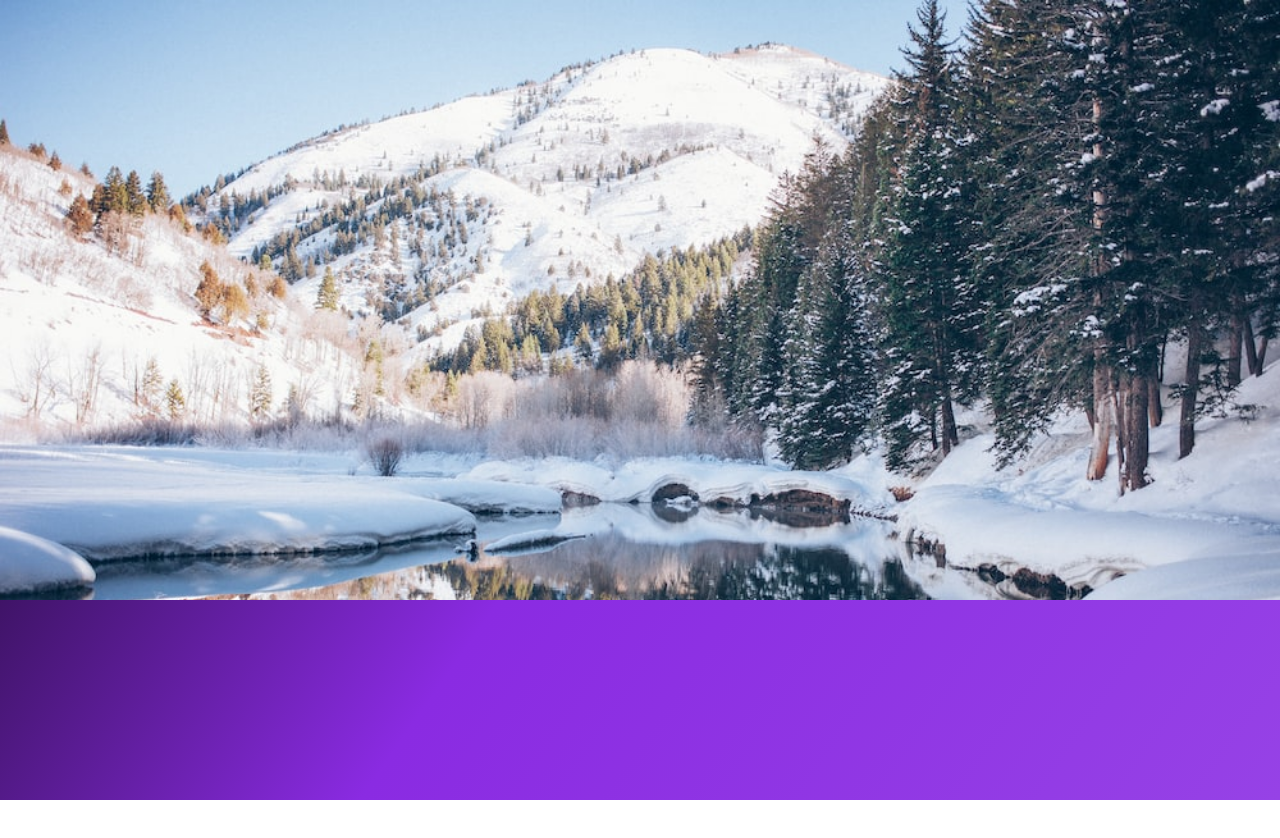
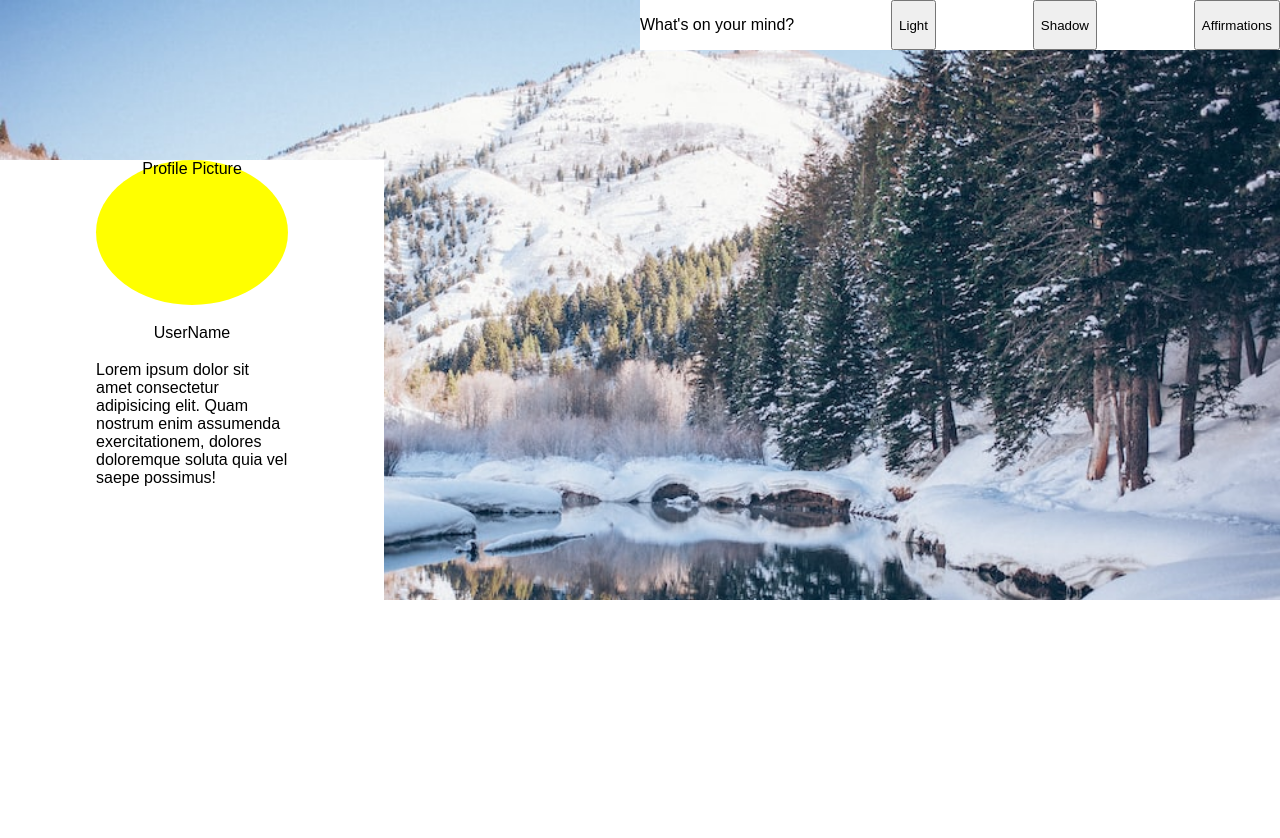
Before and after one commit to JasonGarcia131/UserLogin, a React (Create React App) app in the folder frontend/: page /profile in a window 1280 px wide. Shown: the top 838 px of the page. Before the commit the page ends 800 px from the top, so only its background shows below. Built offline with nearby package versions, Linux system fonts and the light colour scheme.

Commit message:
dynamic theme for header and aside with button click

```diff
--- a/frontend/src/App.css
+++ b/frontend/src/App.css
@@ -6,7 +6,6 @@ body{
   margin: 0;
   padding: 0;
   box-sizing: border-box;
-  background: linear-gradient(125deg, black, blueviolet, rgb(150, 66, 230) )
 }
 
 input{
--- a/frontend/src/components/Banner.jsx
+++ b/frontend/src/components/Banner.jsx
@@ -1,12 +1,22 @@
 import React from "react";
 import "../pages/profile.css"
 
-function Banner() {
+function Banner(props) {
+
+    const { setTheme, theme } = props;
 
     return (
         <header>
-            <div className="banner">
+            <div id="banner" className={theme === "light" ? "lightBanner" : "shadowBanner"}>
             </div>
+            <nav className="navBarWrapper">
+                <p>
+                    What's on your mind?
+                </p>
+                <button onClick={()=>setTheme("light")}>Light</button>
+                <button onClick={()=>setTheme("shadow")}>Shadow</button>
+                <button>Affirmations</button>
+            </nav>
         </header>
     )
 }
--- /dev/null
+++ b/frontend/src/components/UserCard.jsx
@@ -0,0 +1,22 @@
+import React from "react";
+
+function UserCard(props) {
+
+    const {theme} = props;
+
+    return (
+        <aside id="userCardWrapper" className={theme === "light" ? "lightAside" : "shadowAside"}>
+            <div className="profilePictureWrapper">
+                Profile Picture
+            </div>
+            <div className="userNameWrapper">
+                UserName
+            </div>
+            <div className="userBioWrapper">
+                Lorem ipsum dolor sit amet consectetur adipisicing elit. Quam nostrum enim assumenda exercitationem, dolores doloremque soluta quia vel saepe possimus!
+            </div>
+        </aside>
+    )
+}
+
+export default UserCard;
--- a/frontend/src/pages/Profile.jsx
+++ b/frontend/src/pages/Profile.jsx
@@ -1,9 +1,23 @@
 import Banner from "../components/Banner";
+import UserCard from "../components/UserCard";
+import { useState } from "react";
+import { useEffect } from "react";
 
-function Profile (){
+function Profile() {
 
-    return(
-        <Banner/>
+    const [theme, setTheme] = useState("");
+
+    useEffect(() => {
+        setTheme("light");
+    }, [])
+
+    console.log("Theme", theme);
+
+    return (
+        <div >
+            <Banner theme={theme} setTheme={setTheme} />
+            <UserCard theme={theme}/>
+        </div>
     )
 
 }
--- a/frontend/src/pages/profile.css
+++ b/frontend/src/pages/profile.css
@@ -1,6 +1,79 @@
-.banner{
+header{
     width: 100%;
     height: 600px;
-    background-image: url("../images/winterbackground.jpg");
+}
+
+#banner {
+    width: 100%;
+    height: 100%;
     background-size: cover;
 }
+
+#mainWrapper{
+    border: 1px solid red;
+}
+
+.navBarWrapper {
+    position: absolute;
+    display: flex;
+    flex-direction: row;
+    justify-content: space-between;
+    top: 0;
+    right: 0;
+    width: 50%;
+    background-color: white;
+}
+
+.lightBanner {
+    background-image: url("../images/winterbackground.jpg");
+}
+
+.shadowBanner {
+    background-image: url("../images/shadowWinterBackground.jpg");
+}
+
+.lightTheme {
+    background-color: white;
+    width: 100%;
+}
+
+.shadowTheme {
+    background-color: black;
+    width: 100%;
+}
+
+.lightAside{
+background-color: white;
+}
+
+.shadowAside{
+    background-color: black;
+    color: white;
+}
+
+#userCardWrapper {
+    width: 30%;
+    height: 100%;
+    position: absolute;
+    top: 20%;
+}
+
+.profilePictureWrapper {
+    width: 50%;
+    height: 145px;
+    text-align: center;
+    margin: 0 auto;
+    border-radius: 50%;
+    background-color: yellow;
+}
+
+.userNameWrapper {
+    width: 50%;
+    text-align: center;
+    margin: 5% auto;
+}
+
+.userBioWrapper {
+    width: 50%;
+    margin: 0 auto;
+}
```
Also changed, not shown: frontend/src/images/shadowWinterBackground.jpg (added).
